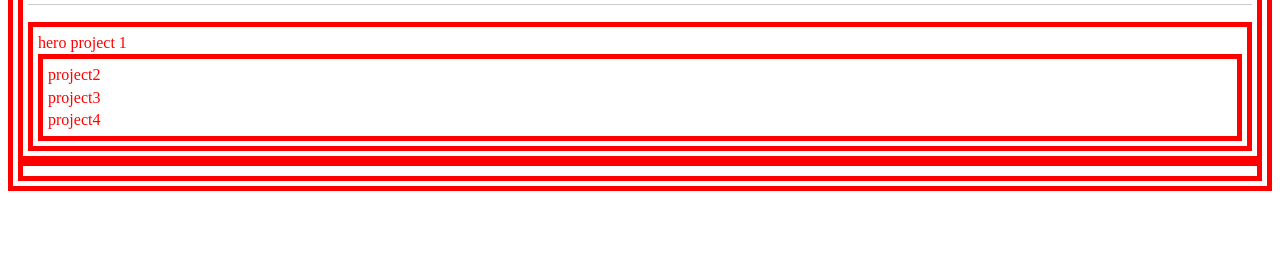
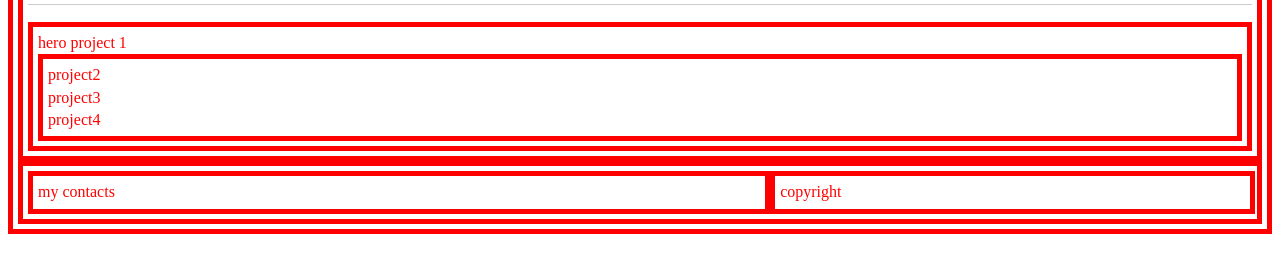
Before and after one commit to Everaldi66/my-portfolio, a plain HTML site: page index.html in a window 1280 px wide. Shown: the part 282-554 px from the top of the page. Drawn offline with Linux system fonts and the light colour scheme.

Commit message:
update footer

```diff
--- a/assets/css/style.css
+++ b/assets/css/style.css
@@ -10,6 +10,19 @@
 /* ==========================================================================
    Base styles: opinionated defaults
    ========================================================================== */
+.contact {
+    padding: 5px;
+    color: red;
+    border: 5px solid red;
+    flex: 0 0 59%;
+}
+
+.copyright {
+    padding: 5px;
+    color: red;
+    border: 5px solid red;
+    flex: 0 0 38%;
+}
 
 html {
     color: #222222;
@@ -34,7 +47,6 @@ html {
     color: blueviolet;
     border: 5px solid red;
     display: flex;
-
 }
 
 .container-3 {
@@ -72,7 +84,9 @@ html {
     padding: 5px;
     color: red;
     border: 5px solid red;
+    display: flex;
 }
+
 
 ::-moz-selection {
     background: #b3d4fc;
--- a/index.html
+++ b/index.html
@@ -14,10 +14,12 @@
 </head>
 
 <body>
+    <!--    Main Container-->
     <div class="main-container">
         <div class="navbar">
             <h1>this is the navbar</h1>
         </div>
+        <!--        Container 2-->
         <div class="container-2">
             <div class="user-photo">
                 my photo
@@ -26,6 +28,7 @@
                 my skills
             </div>
         </div>
+        <!--        Container 3-->
         <div class="container-3">
             <h1>My Projects</h1>
             <hr>
@@ -40,10 +43,15 @@
                 </div>
 
             </div>
-
         </div>
+        <!--        Footer-->
         <div class="footer">
-
+            <div class="contact">
+                my contacts
+            </div>
+            <div class="copyright">
+                copyright
+            </div>
         </div>
     </div>
 </body>
```
